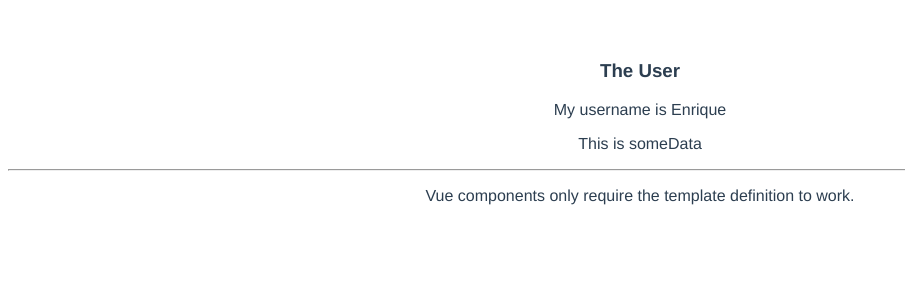
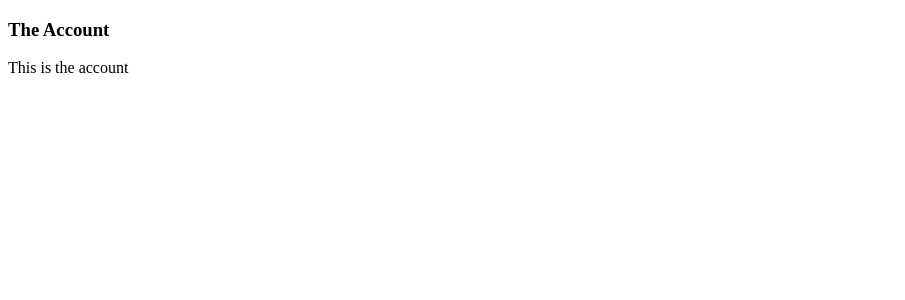
Before and after one commit to enriquesapien/vue-intro, a Vue app: page /#/account in a window 1280 px wide. Shown: the top 300 px of the page, without its empty margins (0-905 px from the left). Built offline with nearby package versions, Linux system fonts and the light colour scheme.

Commit message:
Add routing

```diff
--- a/src/App.vue
+++ b/src/App.vue
@@ -1,6 +1,8 @@
 <template>
   <div id="app">
-    <app-user username="Enrique"></app-user>
+    <router-view></router-view>
+    <!-- <app-user username="Enrique"></app-user> -->
+
   </div>
 </template>
 
--- /dev/null
+++ b/src/components/Account.vue
@@ -0,0 +1,6 @@
+<template>
+    <div>
+        <h3>The Account</h3>
+        <p>This is the account</p>
+    </div>
+</template>
--- /dev/null
+++ b/src/components/Blog.vue
@@ -0,0 +1,6 @@
+<template>
+    <div>
+        <h3>The Blog</h3>
+        <p>This is the blog</p>
+    </div>
+</template>
--- a/src/main.js
+++ b/src/main.js
@@ -1,12 +1,27 @@
 import Vue from 'vue'
+import VueRouter from 'vue-router'
 import App from './App.vue'
-// import User from './components/User'
+import Blog from './components/Blog'
+import Account from './components/Account'
+import User from './components/User'
+
+// enable router to use it
+Vue.use(VueRouter);
+
+// setup routing
+const routes = [
+  { path: '/blog', component: Blog },
+  { path: '/account', component: Account },
+  { path: '/', component: User }
+];
+
+const router = new VueRouter({
+  routes: routes
+});
 
 Vue.config.productionTip = false;
 
-// To use globally in the app
-// Vue.component('app-user', User);
-
 new Vue({
+  router: router,
   render: h => h(App)
 }).$mount('#app')
```
